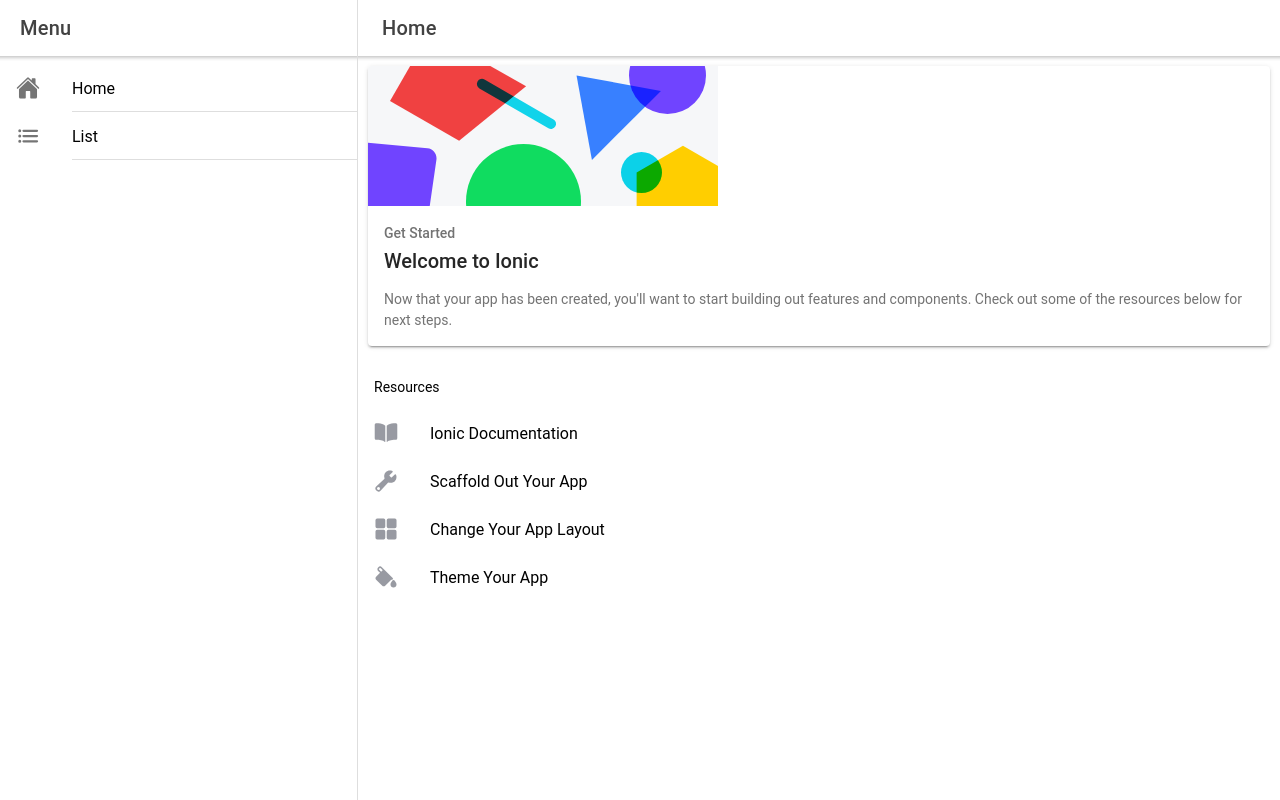
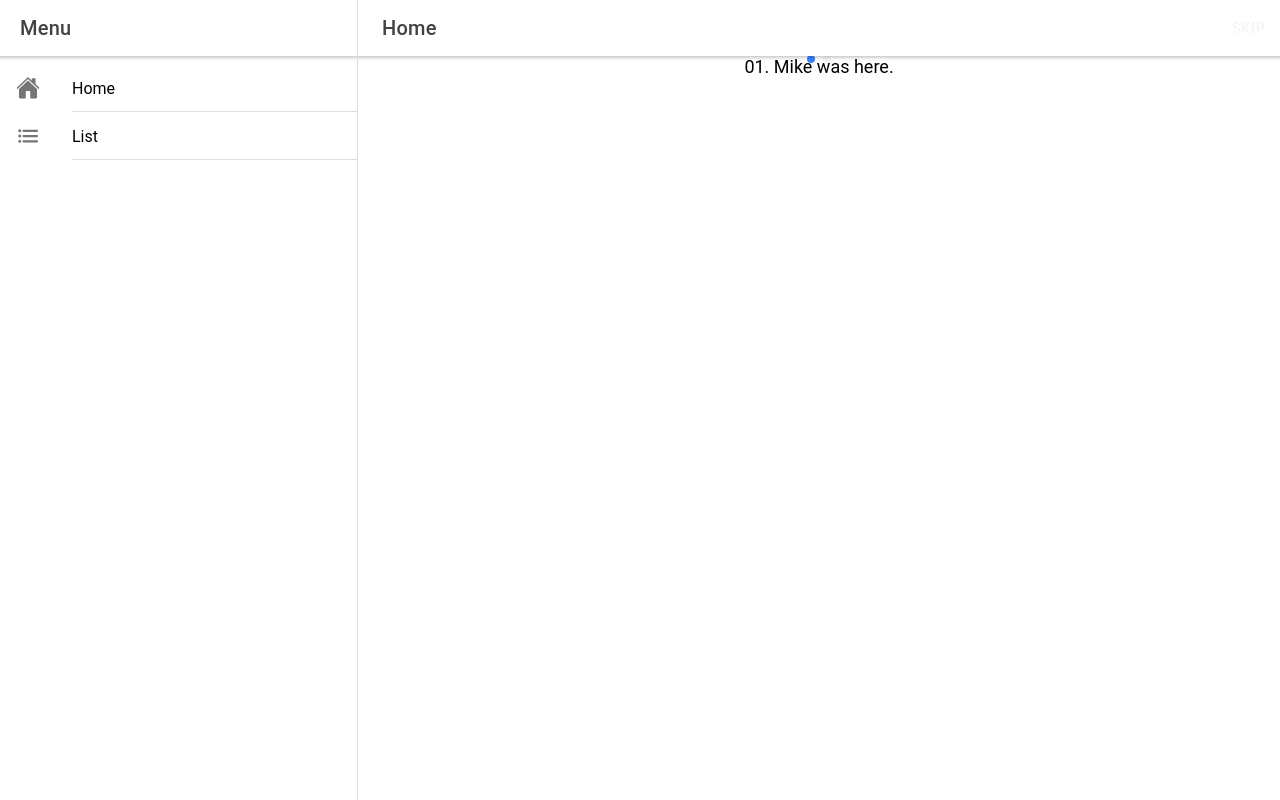
Before and after one commit to walkingriver/bravo-react, a React (Create React App) app: page /home in a window 1280 px wide. Built offline with nearby package versions, Linux system fonts and the light colour scheme.

Commit message:
Working on instructions

```diff
--- a/src/pages/Home.tsx
+++ b/src/pages/Home.tsx
@@ -1,27 +1,36 @@
 import {
   IonButtons,
-  IonCard,
-  IonCardContent,
-  IonCardHeader,
-  IonCardSubtitle,
-  IonCardTitle,
   IonContent,
   IonHeader,
-  IonIcon,
-  IonItem,
-  IonLabel,
-  IonList,
-  IonListHeader,
   IonMenuButton,
   IonPage,
   IonTitle,
-  IonToolbar
-  } from '@ionic/react';
-import { book, build, colorFill, grid } from 'ionicons/icons';
+  IonToolbar,
+  IonSlides,
+  IonSlide,
+  IonButton
+} from '@ionic/react';
 import React from 'react';
 import './Home.css';
 
 const HomePage: React.FC = () => {
+  let [showSkip] = React.useState(true);
+
+  const ionSlideChanged = (event: CustomEvent) => {
+    const target: any = event.target;
+    showSkip = !target.swiper.isEnd;
+    console.log('showSkip: ', showSkip);
+  }
+
+  const skipButton = () => {
+    console.log('Trying to show/hide the skip button');
+    if (showSkip) {
+      return (<IonButton routerDirection="forward" routerLink="/game" color="light">Skip</IonButton>);
+    } else {
+      return (<span></span>);
+    }
+  }
+
   return (
     <IonPage>
       <IonHeader>
@@ -30,44 +39,22 @@
             <IonMenuButton />
           </IonButtons>
           <IonTitle>Home</IonTitle>
+          <IonButtons slot="end">
+            {skipButton()}
+          </IonButtons>
         </IonToolbar>
       </IonHeader>
       <IonContent>
-        <IonCard className="welcome-card">
-          <img src="/assets/shapes.svg" alt=""/>
-          <IonCardHeader>
-            <IonCardSubtitle>Get Started</IonCardSubtitle>
-            <IonCardTitle>Welcome to Ionic</IonCardTitle>
-          </IonCardHeader>
-          <IonCardContent>
-            <p>
-              Now that your app has been created, you'll want to start building out features and
-              components. Check out some of the resources below for next steps.
-            </p>
-          </IonCardContent>
-        </IonCard>
 
-        <IonList lines="none">
-          <IonListHeader>
-            <IonLabel>Resources</IonLabel>
-          </IonListHeader>
-          <IonItem href="https://ionicframework.com/docs/" target="_blank">
-            <IonIcon slot="start" color="medium" icon={book} />
-            <IonLabel>Ionic Documentation</IonLabel>
-          </IonItem>
-          <IonItem href="https://ionicframework.com/docs/building/scaffolding" target="_blank">
-            <IonIcon slot="start" color="medium" icon={build} />
-            <IonLabel>Scaffold Out Your App</IonLabel>
-          </IonItem>
-          <IonItem href="https://ionicframework.com/docs/layout/structure" target="_blank">
-            <IonIcon slot="start" color="medium" icon={grid} />
-            <IonLabel>Change Your App Layout</IonLabel>
-          </IonItem>
-          <IonItem href="https://ionicframework.com/docs/theming/basics" target="_blank">
-            <IonIcon slot="start" color="medium" icon={colorFill} />
-            <IonLabel>Theme Your App</IonLabel>
-          </IonItem>
-        </IonList>
+        <IonSlides pager={true} onIonSlideDidChange={ionSlideChanged}>
+          <IonSlide>
+            01. Mike was here.
+    </IonSlide>
+          <IonSlide>
+            02. Mike was also here.
+    </IonSlide>
+        </IonSlides>
+
       </IonContent>
     </IonPage>
   );
```
